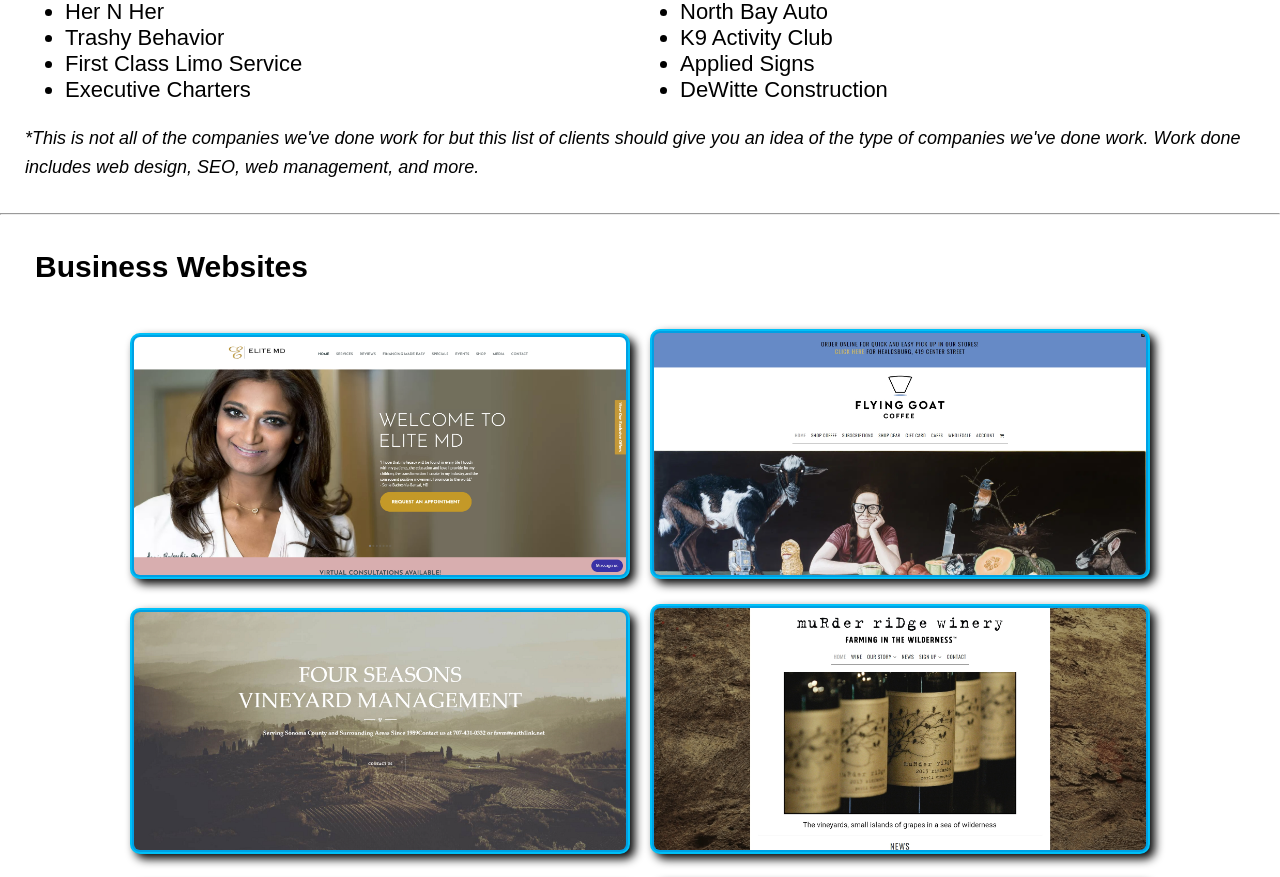
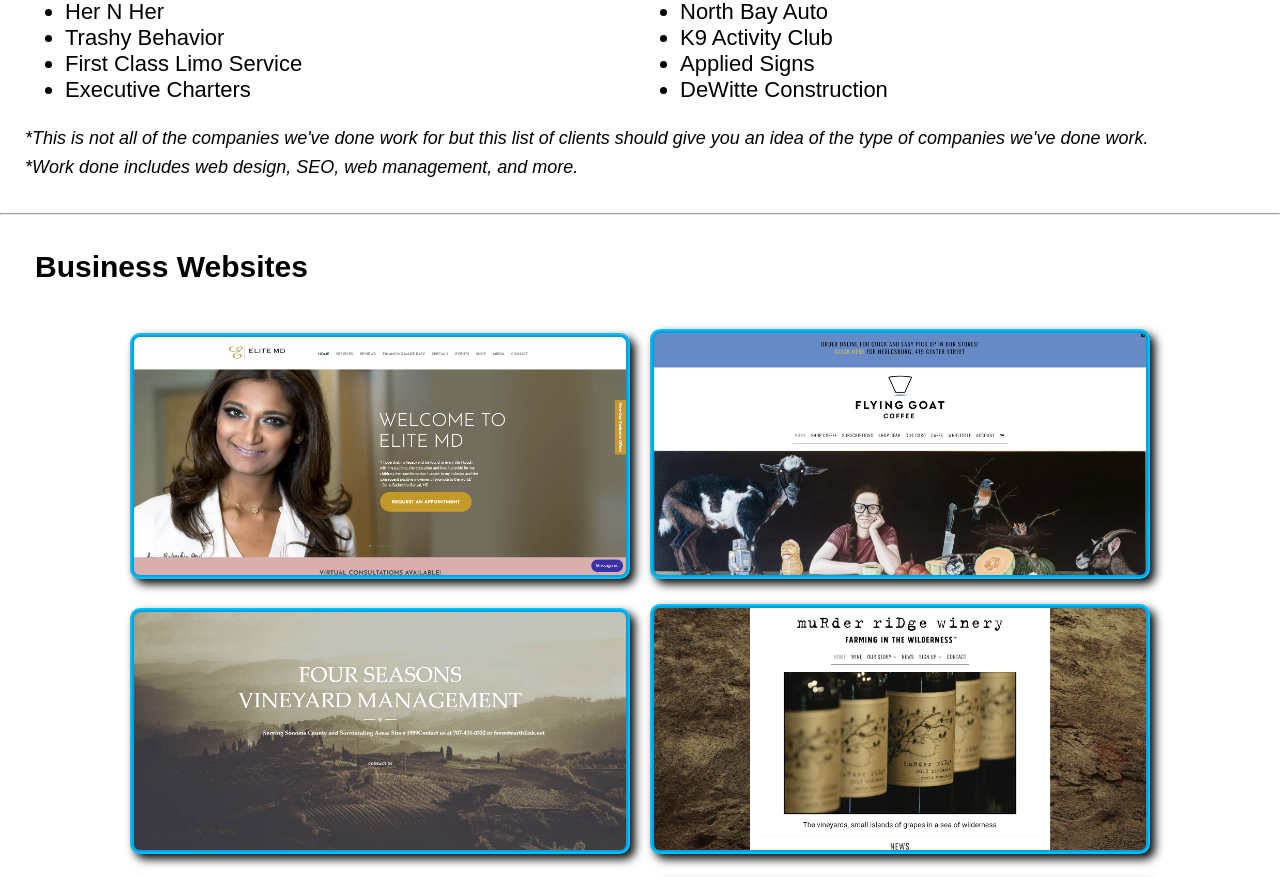
Before and after one commit to ericrothmuller/sky-marketing, a React (Create React App) app: page /portfolio in a window 1280 px wide. Shown: the part 1029-1906 px from the top of the page. Built offline with nearby package versions, Linux system fonts and the light colour scheme; a web font is replaced by a local one.

Commit message:
Altered subtext position on the portfolio page.

```diff
--- a/src/pages/portfolio.js
+++ b/src/pages/portfolio.js
@@ -78,7 +78,8 @@
 				<li>DeWitte Construction</li>
 			</ul>
 		</div>
-		<p> <em className="subFont">*This is not all of the companies we've done work for but this list of clients should give you an idea of the type of companies we've done work. Work done includes web design, SEO, web management, and more.</em></p>
+		<p> <em className="subFont">*This is not all of the companies we've done work for but this list of clients should give you an idea of the type of companies we've done work.
+		<br />*Work done includes web design, SEO, web management, and more.</em></p>
 	</div>
 
 	<hr className="beyondMain"/>
```
